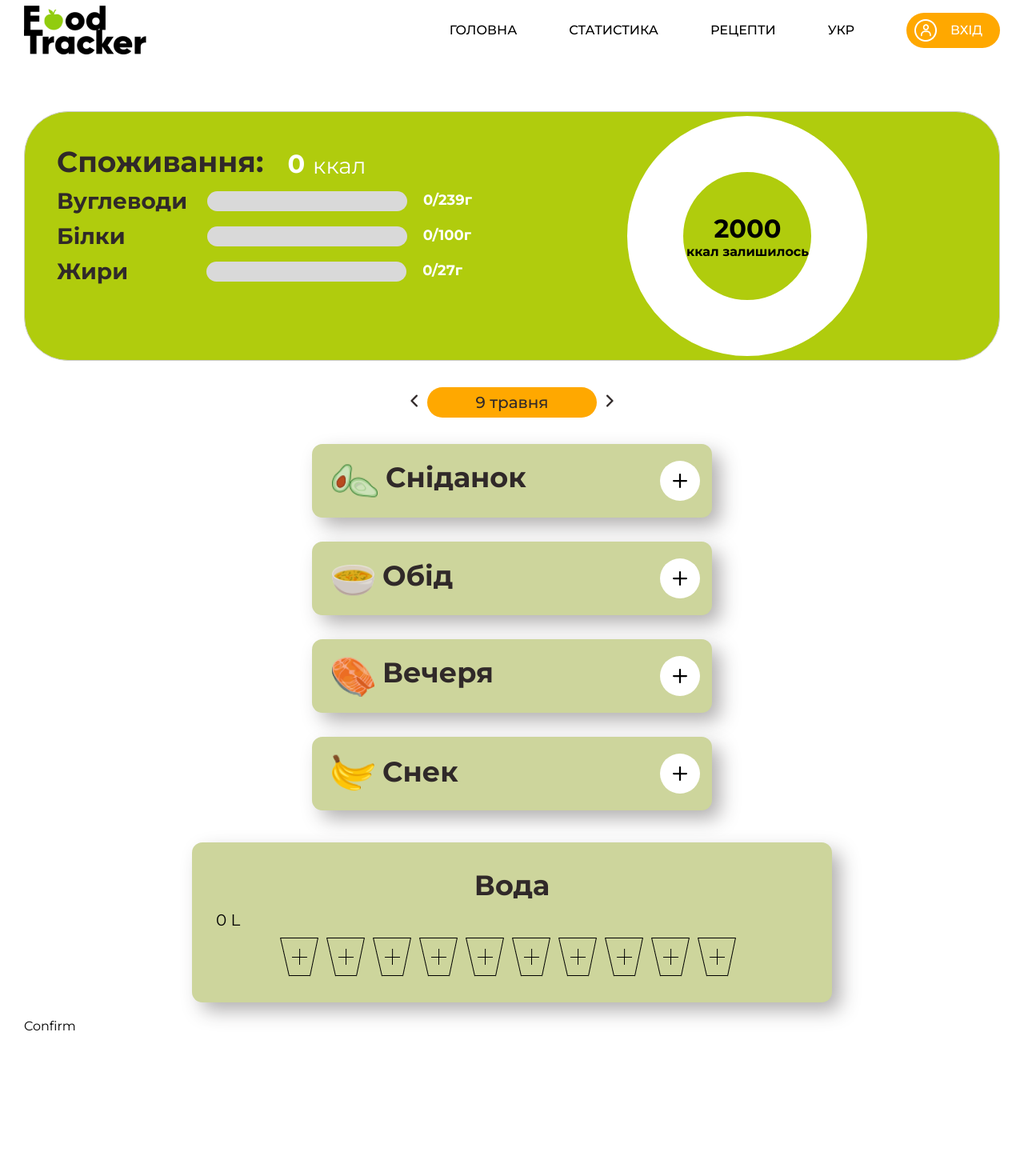
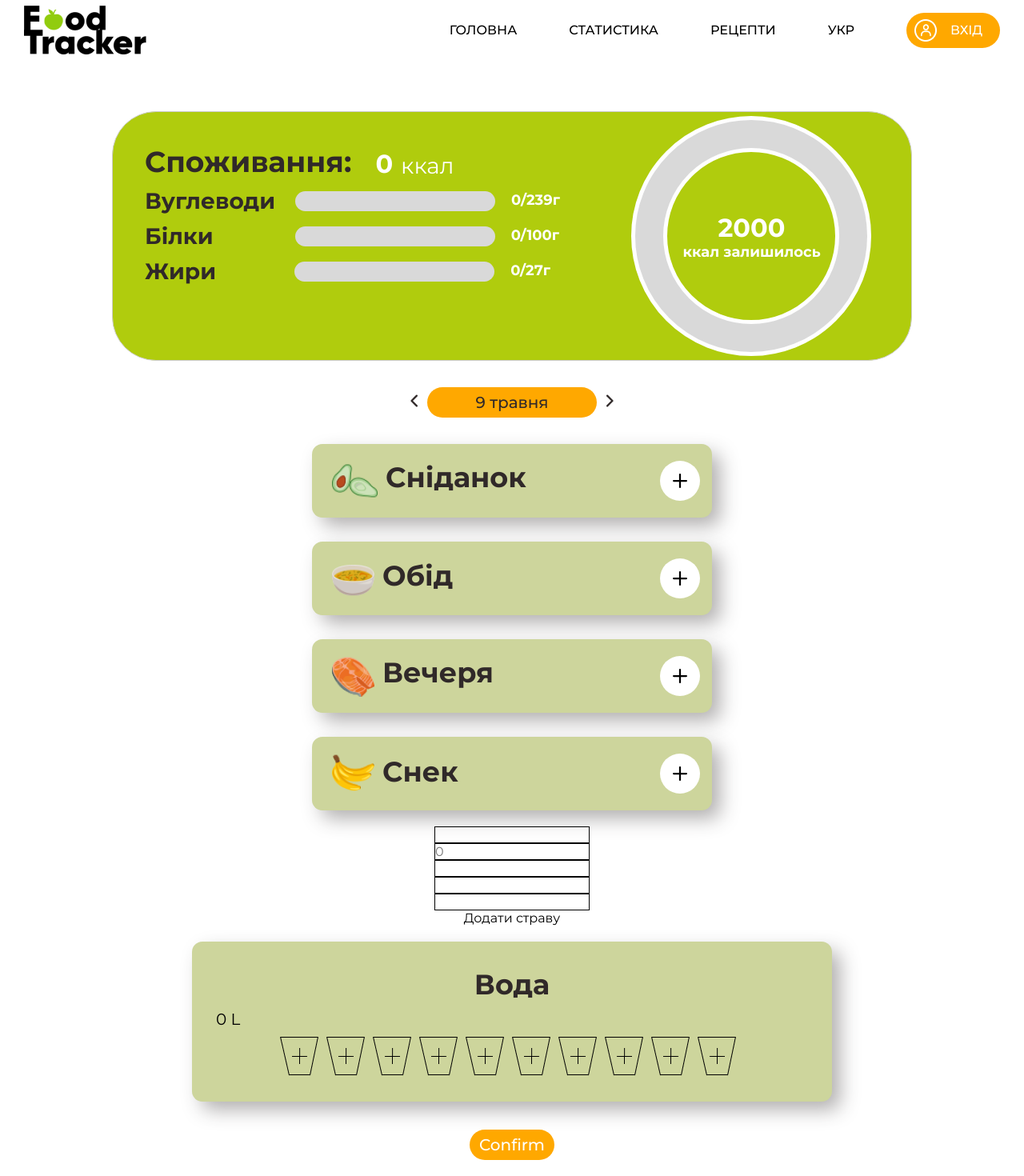
Before and after one commit to Cheburashka0072/food_tracker, a React (Create React App) app: page / in a window 1280 px wide. Shown: the part 40-1510 px from the top of the page at 80% size. Before the commit the page ends 1332 px from the top, so only its background shows below. Built offline with nearby package versions, Linux system fonts and the light colour scheme.

Commit message:
Mutation fixed, dishes delete function implemented

```diff
--- a/src/components/UI/button/MyButton.module.css
+++ b/src/components/UI/button/MyButton.module.css
@@ -5,5 +5,4 @@
   border-radius: 32px;
   font-weight: 500;
   color: white;
-  width: 100px;
 }
--- a/src/components/dishes/Dishes.jsx
+++ b/src/components/dishes/Dishes.jsx
@@ -4,9 +4,29 @@ import "./dishes.css";
 import { PlusIcon } from "@heroicons/react/20/solid";
 import DishesModal from "../UI/DishesModal/DishesModal";
 
-const Dishes = ({ dishes, meals, addMeal }) => {
+const Dishes = ({ dishes, setDishes, meals, addMeal, deleteMeal }) => {
+  console.log(dishes);
+  console.log(meals);
   const [modal, setModal] = useState(false);
   const [selectedMeal, setSelectedMeal] = useState();
+  const [dishName, setDishName] = useState("");
+  const [dishCalories, setDishCalories] = useState();
+  const [dishCarbohydrates, setDishCarbohydrates] = useState();
+  const [dishProtein, setDishProtein] = useState();
+  const [dishFats, setDishFats] = useState();
+
+  const addDish = () => {
+    const newDish = {
+      name: dishName,
+      calories: dishCalories,
+      carbohydrates: dishCarbohydrates,
+      proteins: dishProtein,
+      fats: dishFats,
+    };
+    const newDishArr = dishes;
+    newDishArr.push(newDish);
+    setDishes(newDishArr);
+  };
 
   return (
     <div className="block_dishes">
@@ -31,13 +51,39 @@ const Dishes = ({ dishes, meals, addMeal }) => {
               </div>
             </div>
             {meal.dishes &&
-              meal.dishes.map((dish) => (
-                <div
-                  key={dish.name}
-                  style={{ display: "flex", justifyContent: "space-around" }}
-                >
-                  <p>{dish.name}</p>
-                  <p>{dish.calories}</p>
+              dishes.map((dish, index) => (
+                <div key={index}>
+                  {meal.dishes.filter((mealDish) => mealDish.name === dish.name)
+                    .length > 0 && (
+                    <div
+                      style={{
+                        display: "flex",
+                        justifyContent: "space-around",
+                      }}
+                    >
+                      <p>{dish.name}</p>
+                      <p>{dish.calories}</p>
+                      <p>
+                        {
+                          meal.dishes.filter(
+                            (mealDish) => mealDish.name === dish.name
+                          ).length //reduce по граммовке
+                        }
+                      </p>
+                      <button
+                        onClick={() =>
+                          deleteMeal(
+                            meal.dishes.filter(
+                              (mealDish) => mealDish.name === dish.name
+                            )[0],
+                            meal.text
+                          )
+                        }
+                      >
+                        Удалить
+                      </button>
+                    </div>
+                  )}
                 </div>
               ))}
           </div>
@@ -68,11 +114,65 @@ const Dishes = ({ dishes, meals, addMeal }) => {
                 }}
                 className="circle"
               >
-                <button onClick={() => addMeal(dish, selectedMeal)}>+</button>
+                <button
+                  onClick={() => addMeal({ value: 200, ...dish }, selectedMeal)} //штампить вес блюда с инпута
+                >
+                  +
+                </button>
               </div>
             </div>
           ))}
       </DishesModal>
+      <div
+        style={{
+          display: "flex",
+          flexDirection: "column",
+        }}
+      >
+        <input
+          style={{ border: "1px solid #000" }}
+          type="text"
+          value={dishName}
+          onChange={(e) => {
+            setDishName(e.target.value);
+          }}
+        />
+        <input
+          style={{ border: "1px solid #000" }}
+          type="text"
+          value={dishCalories}
+          placeholder="0"
+          onChange={(e) => {
+            setDishCalories(Number(e.target.value));
+          }}
+        />
+        <input
+          style={{ border: "1px solid #000" }}
+          type="text"
+          value={dishCarbohydrates}
+          onChange={(e) => {
+            setDishCarbohydrates(Number(e.target.value));
+          }}
+        />
+        <input
+          style={{ border: "1px solid #000" }}
+          type="text"
+          value={dishProtein}
+          onChange={(e) => {
+            setDishProtein(Number(e.target.value));
+          }}
+        />
+        <input
+          style={{ border: "1px solid #000" }}
+          type="text"
+          value={dishFats}
+          onChange={(e) => {
+            setDishFats(Number(e.target.value));
+          }}
+        />
+        <button onClick={addDish}>Додати страву</button>{" "}
+        {/*записать новые блюда в локал*/}
+      </div>
     </div>
   );
 };
--- a/src/components/main/MainСalories.jsx
+++ b/src/components/main/MainСalories.jsx
@@ -84,14 +84,17 @@ const MainСalories = ({
             }
           ></div>
         </div>
-        <div className="circle__innerStats">
+        <div
+          className="circle__innerStats"
+          style={{ color: "white", fontSize: "18px" }}
+        >
           {personCalories > 2000 ? (
             <>
               <span style={{ fontSize: "32px" }}>
                 {-(2000 - personCalories)}
               </span>
 
-              <span>ккал наїв</span>
+              <span>ккал перевищення</span>
             </>
           ) : (
             <>
--- a/src/components/main/mainCalories.css
+++ b/src/components/main/mainCalories.css
@@ -4,6 +4,7 @@
   border-radius: 55px;
   background-color: #b0cc0d;
   margin: 0 auto;
+  width: 1000px;
 }
 .block__calories {
   display: flex;
@@ -24,7 +25,7 @@
   position: relative;
   width: 300px;
   height: 300px;
-  background: #fff;
+  background: #d9d9d9;
   border-radius: 50%;
   border: 5px solid #fff;
 }
@@ -32,7 +33,7 @@
   position: absolute;
   width: 300px;
   height: 300px;
-  background-color: #c7c7c7;
+  background-color: #fff;
 }
 .circle__innerStats {
   display: flex;
@@ -40,8 +41,8 @@
   justify-content: center;
   align-items: center;
   position: absolute;
-  width: 170px;
-  height: 170px;
+  width: 220px;
+  height: 220px;
   border-radius: 50%;
   background-color: #b0cc0d;
   border: 5px solid #fff;
--- a/src/pages/Main.jsx
+++ b/src/pages/Main.jsx
@@ -2,14 +2,14 @@ import React, { useEffect, useState } from "react";
 import MainСalories from "../components/main/MainСalories";
 import Dishes from "../components/dishes/Dishes";
 import Water from "../components/water/Water";
-import { dishes } from "../data";
 import DishesIcon1 from "../img/icon1.png";
 import DishesIcon2 from "../img/icon2.png";
 import DishesIcon3 from "../img/icon3.png";
 import DishesIcon4 from "../img/icon4.png";
 import { ChevronLeftIcon, ChevronRightIcon } from "@heroicons/react/20/solid";
 import Calendar from "react-calendar";
-
+import MyButton from "../components/UI/button/MyButton";
+import "react-calendar/dist/Calendar.css";
 const Main = () => {
   const currDate = new Date();
   currDate.setHours(0);
@@ -17,6 +17,43 @@ const Main = () => {
   currDate.setSeconds(0);
   currDate.setMilliseconds(0);
   const localStorageStats = localStorage.getItem("recordedStats");
+  const [dishes, setDishes] = useState([
+    {
+      name: "Колбаса",
+      calories: 300,
+      carbohydrates: 27,
+      proteins: 30,
+      fats: 15,
+    },
+    {
+      name: "Пюре",
+      calories: 400,
+      carbohydrates: 27,
+      proteins: 30,
+      fats: 15,
+    },
+    {
+      name: "Булка",
+      calories: 600,
+      carbohydrates: 27,
+      proteins: 30,
+      fats: 15,
+    },
+    {
+      name: "Сыр",
+      calories: 700,
+      carbohydrates: 27,
+      proteins: 30,
+      fats: 15,
+    },
+    {
+      name: "Сосиска",
+      calories: 800,
+      carbohydrates: 27,
+      proteins: 30,
+      fats: 15,
+    },
+  ]);
 
   const [date, setDate] = useState(currDate);
   const [personStats, setPersonStats] = useState(
@@ -56,11 +93,30 @@ const Main = () => {
   const [water, setWater] = useState(0);
 
   const addMeal = (dish, mealType) => {
-    setPersonMeals([...personMeals, dish]);
-    const editedMeals = meals;
-    editedMeals
-      .filter((meal) => meal.text === mealType)
-      .map((meal) => (meal.dishes = [...meal.dishes, dish]));
+    setPersonMeals([...personMeals, { id: Date.now(), ...dish }]);
+    const editedMeals = [...meals]; // Создаем копию массива meals
+    const mealIndex = editedMeals.findIndex((meal) => meal.text === mealType);
+    if (mealIndex !== -1) {
+      editedMeals[mealIndex] = {
+        ...editedMeals[mealIndex],
+        dishes: [...editedMeals[mealIndex].dishes, { id: Date.now(), ...dish }],
+      };
+      setMeals(editedMeals);
+    }
+  };
+
+  const deleteMeal = (dish, mealType) => {
+    const editedPersonMeals = personMeals.filter((meal) => meal.id !== dish.id);
+    setPersonMeals(editedPersonMeals);
+    const editedMeals = meals.map((meal) => {
+      if (meal.text === mealType) {
+        return {
+          ...meal,
+          dishes: meal.dishes.filter((dishToDel) => dishToDel.id !== dish.id),
+        };
+      }
+      return meal;
+    });
     setMeals(editedMeals);
   };
 
@@ -150,7 +206,6 @@ const Main = () => {
   useEffect(() => {
     checkPersonStats(Date.parse(date));
   }, [date]);
-  console.log(personStats);
 
   return (
     <div>
@@ -207,7 +262,13 @@ const Main = () => {
         </button>
       </div>
       {calendar && (
-        <div>
+        <div
+          style={{
+            display: "flex",
+            justifyContent: "center",
+            marginTop: "20px",
+          }}
+        >
           <Calendar
             value={Date.parse(date)}
             onChange={setDate}
@@ -215,9 +276,28 @@ const Main = () => {
           />
         </div>
       )}
-      <Dishes dishes={dishes} meals={meals} addMeal={addMeal} />
+      <Dishes
+        dishes={dishes}
+        setDishes={setDishes}
+        meals={meals}
+        addMeal={addMeal}
+        deleteMeal={deleteMeal}
+      />
       <Water cups={water} setCups={setWater} />
-      <button onClick={() => confirmStats(Date.parse(date))}>Confirm</button>
+      <div
+        style={{
+          display: "flex",
+          justifyContent: "center",
+          marginBottom: "20px",
+        }}
+      >
+        <MyButton
+          style={{ fontSize: "20px" }}
+          onClick={() => confirmStats(Date.parse(date))}
+        >
+          Confirm
+        </MyButton>
+      </div>
     </div>
   );
 };
```
